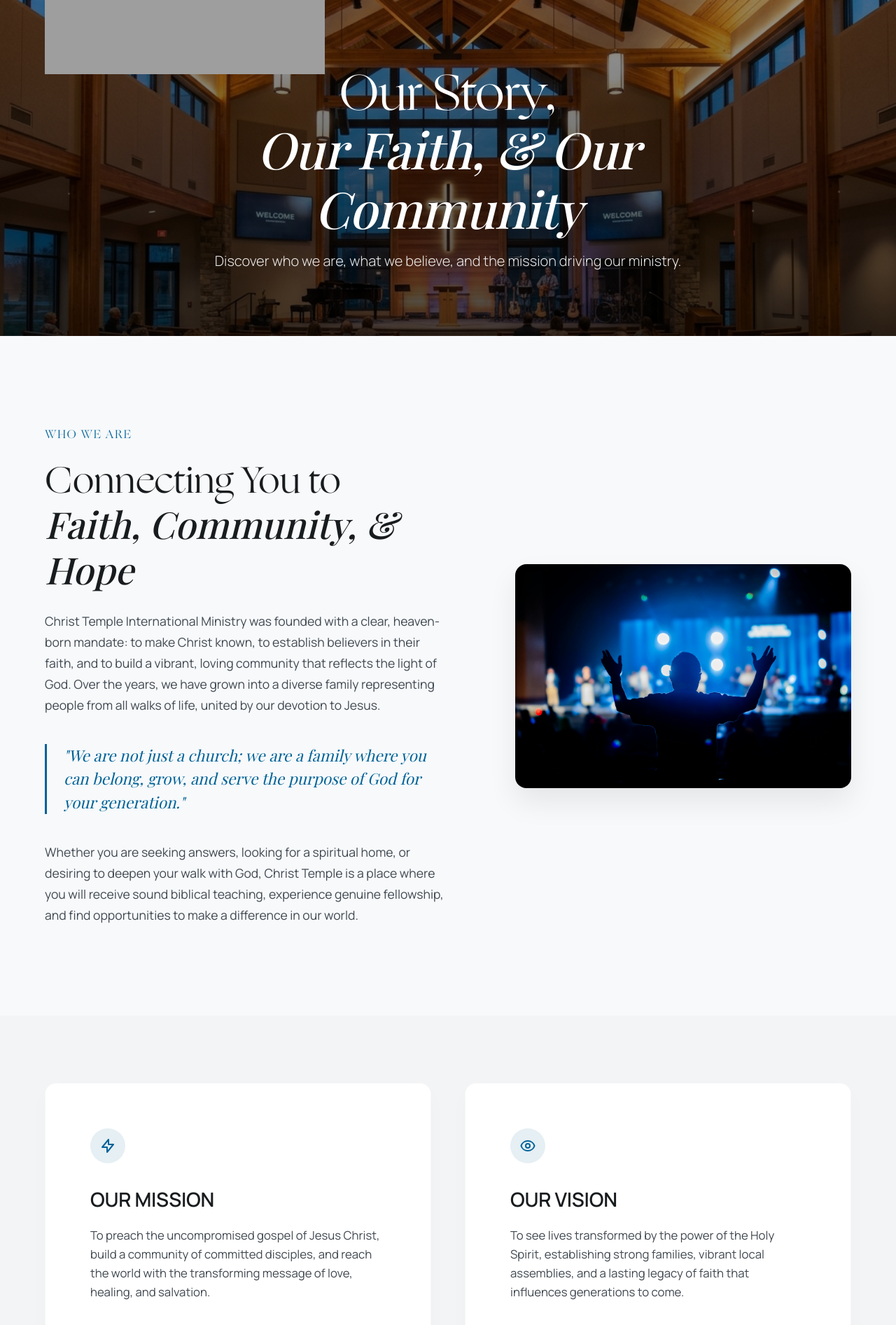
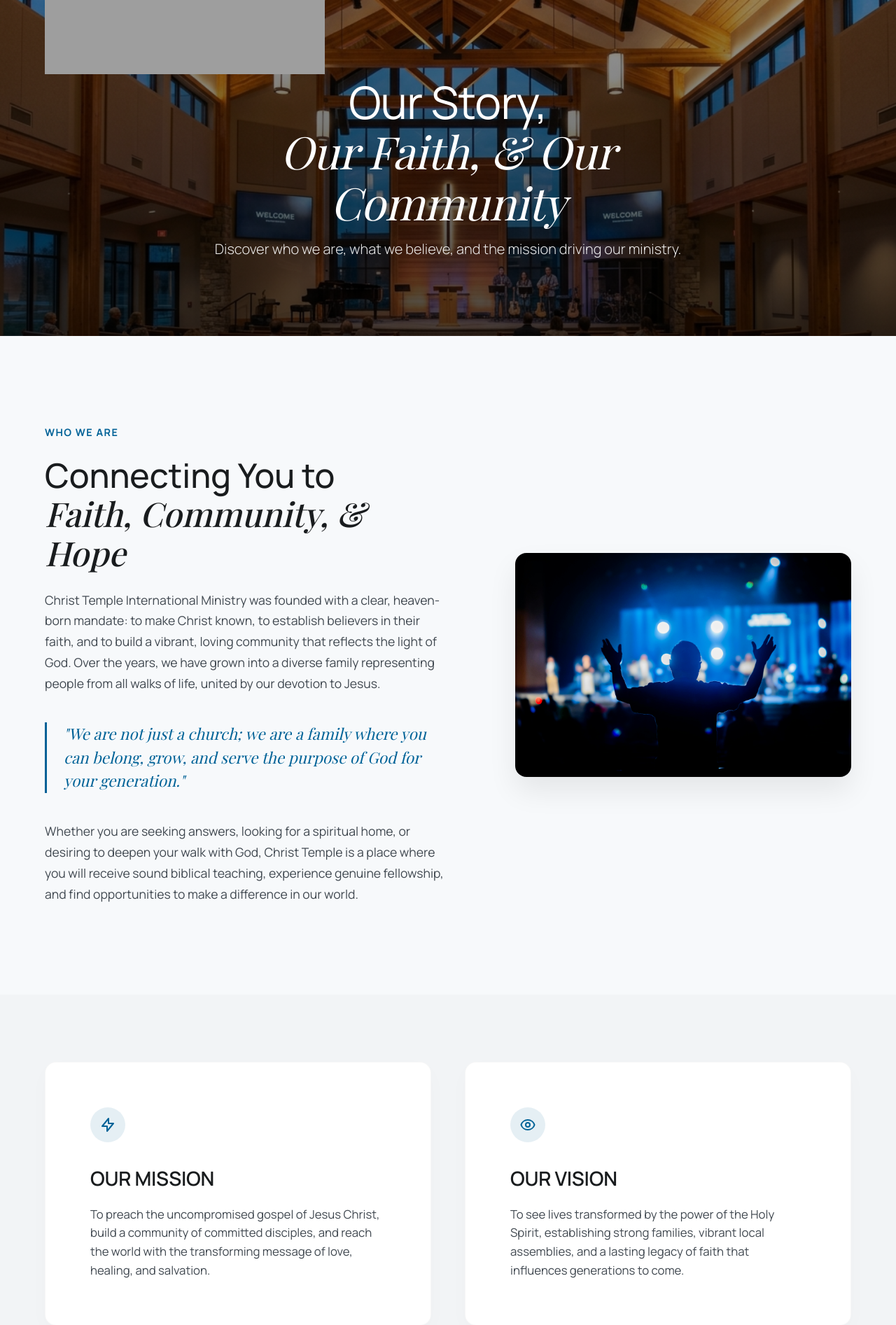
Before and after one commit to Nosa116/CTIM-WEB, a PHP site: page /about.html in a window 1280 px wide. Shown: the part 83-1976 px from the top of the page at 70% size. Run offline with PHP 8.4, Linux system fonts and the light colour scheme; some web fonts are replaced; grey boxes are pictures that could not be loaded.

Commit message:
changed fonts back

```diff
--- a/assets/css/style.css
+++ b/assets/css/style.css
@@ -1,10 +1,3 @@
-@font-face {
-    font-family: 'Ogg Ogg Regular';
-    src: url('../fonts/Ogg Ogg Regular.ttf') format('truetype');
-    font-weight: normal;
-    font-style: normal;
-}
-
 :root {
     /* Color Palette */
     --surface: #f7f9fb;
@@ -64,7 +57,6 @@
     /* Typography */
     --font-sans: 'Manrope', sans-serif;
     --font-serif: 'Playfair Display', serif;
-    --font-ogg: 'Ogg Ogg Regular', serif;
 }
 
 * {
@@ -2202,9 +2191,8 @@ body {
 }
 
 .about-hero-title {
-    font-family: var(--font-ogg);
-    font-size: 4.5rem;
-    font-weight: 500;
+    font-size: 4rem;
+    font-weight: 400;
     line-height: 1.1;
     margin-bottom: 1rem;
     letter-spacing: -0.01em;
@@ -2242,17 +2230,15 @@ body {
 }
 
 .story-tag {
-    font-family: var(--font-ogg);
-    font-size: 1.05rem;
-    font-weight: 500;
+    font-size: 0.9rem;
+    font-weight: 700;
     color: var(--primary);
     text-transform: uppercase;
     letter-spacing: 0.1em;
 }
 
 .story-title {
-    font-family: var(--font-ogg);
-    font-size: 3.3rem;
+    font-size: 3rem;
     line-height: 1.15;
     font-weight: 500;
     color: var(--text-dark);
```
Also changed, not shown: other parts of assets/css/style.css (+20 -26 lines).
